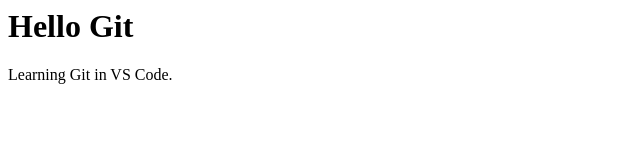
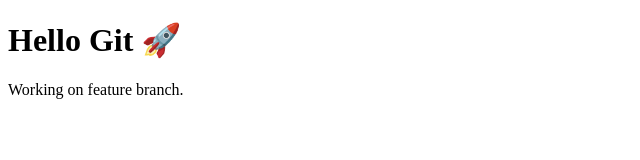
Before and after one commit to honeypatel433/test, a plain HTML site: page index.html in a window 1280 px wide. Shown: the whole page, without its empty margins (0-640 px from the left). Drawn offline with Linux system fonts and the light colour scheme.

Commit message:
Edit content in feature branch

```diff
--- a/index.html
+++ b/index.html
@@ -1,2 +1,11 @@
-<h1>Hello Git</h1>
-<p>Learning Git in VS Code.</p>
+<!DOCTYPE html>
+<html>
+<head>
+    <title>test</title>
+</head>
+<body>
+   <h1>Hello Git 🚀</h1>
+<p>Working on feature branch.</p>
+
+</body>
+</html>
```
